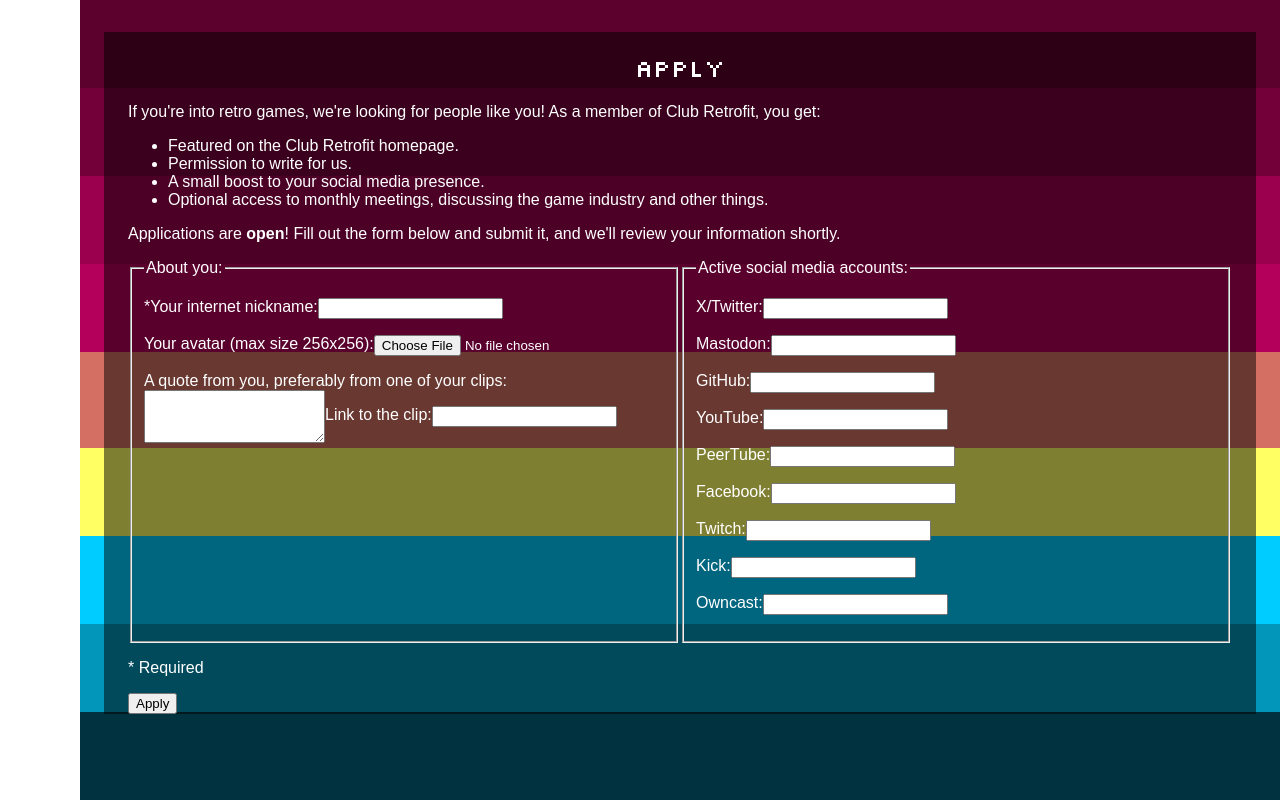
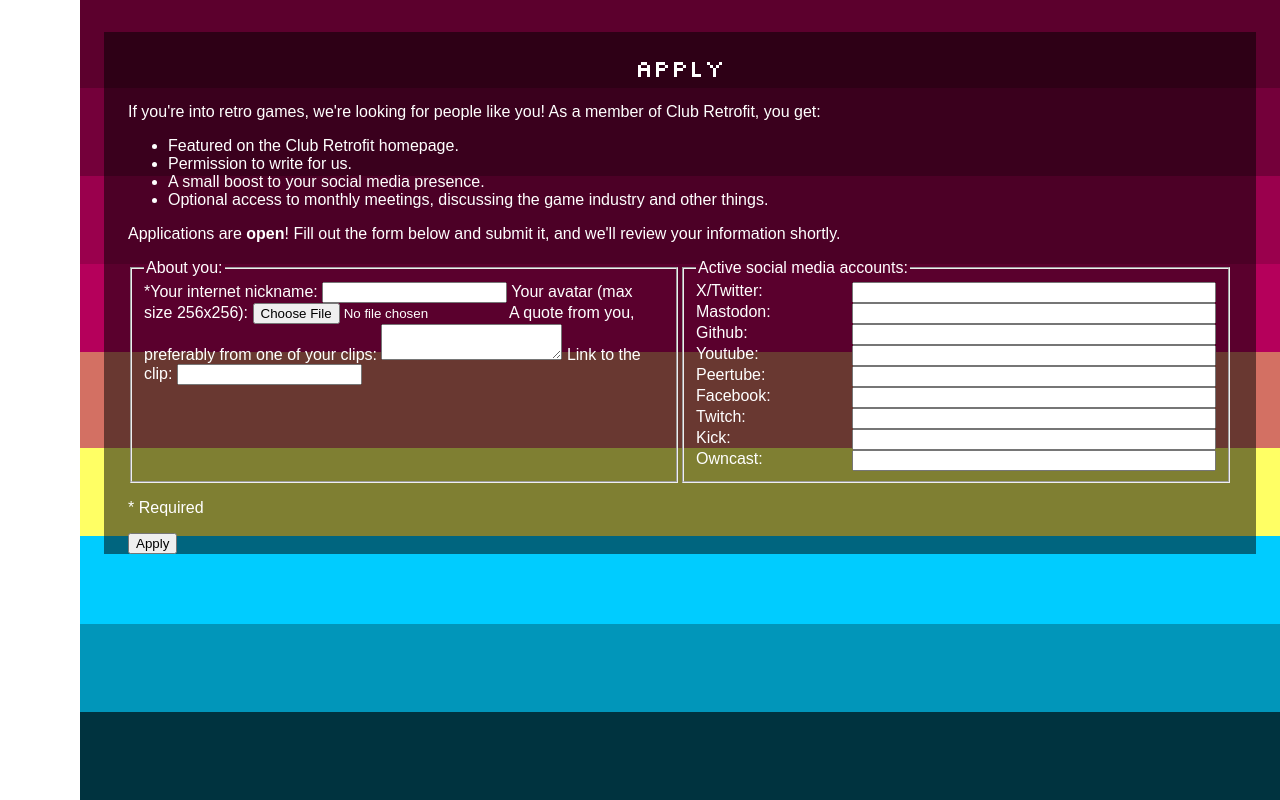
Before and after one commit to Talon1024/ClubRetrofit, a plain HTML site: page index.html in a window 1280 px wide. Shown: the part 3665-4465 px from the top of the page. Drawn offline with Linux system fonts and the light colour scheme.

Commit message:
Rework social media links in the application form
Use a grid layout for the social media links in the application form because it looks much nicer

```diff
--- a/assets/styles/apply.css
+++ b/assets/styles/apply.css
@@ -33,11 +33,8 @@
     flex-grow: 1;
 }
 
-#apply > div > form label {
-    display: flex;
-    margin: 1rem 0;
-    flex-flow: row wrap;
+#apply > div > form #social-medias {
+    display: grid;
+    grid-template-columns: 1fr 70%;
+    grid-auto-rows: auto;
 }
-
-#apply > div > form label > * {
-}
--- a/index.html
+++ b/index.html
@@ -227,17 +227,17 @@
 <label>Link to the clip: <input type="url" name="cliplink" pattern="https://(www
 |clips).twitch.tv/.*" maxlength="100" /></label>
 </fieldset>
-<fieldset>
+<fieldset id="social-medias">
 <legend>Active social media accounts:</legend>
-<label>X/Twitter: <input type="url" name="social_twitter" pattern="https://x.com/*" /></label>
-<label>Mastodon: <input type="url" name="social_mastodon" pattern="https://.*" /></label>
-<label>GitHub: <input type="url" name="social_github" pattern="https://github\.com/[^/]+" /></label>
-<label>YouTube: <input type="url" name="social_youtube" pattern="https://www\.youtube\.com/.*" /></label>
-<label>PeerTube: <input type="url" name="social_peertube" pattern="https://.*" /></label>
-<label>Facebook: <input type="url" name="social_facebook" pattern="https://www\.facebook\.com/.*" /></label>
-<label>Twitch: <input type="url" name="social_twitch" pattern="https://www\.twitch\.tv/.*" /></label>
-<label>Kick: <input type="url" name="social_kick" pattern="https://kick\.com/.*" /></label>
-<label>Owncast: <input type="url" name="social_owncast" pattern="https://.*" /></label>
+<label for="social_twitter">X/Twitter: </label><input type="url" name="social_twitter" pattern="https://x.com/*"/>
+<label for="social_mastodon">Mastodon: </label><input type="url" name="social_mastodon" pattern="https://.*"/>
+<label for="social_github">Github: </label><input type="url" name="social_github" pattern="https://github\.com/[^/]+"/>
+<label for="social_youtube">Youtube: </label><input type="url" name="social_youtube" pattern="https://www\.youtube\.com/.*"/>
+<label for="social_peertube">Peertube: </label><input type="url" name="social_peertube" pattern="https://.*"/>
+<label for="social_facebook">Facebook: </label><input type="url" name="social_facebook" pattern="https://www\.facebook\.com/.*"/>
+<label for="social_twitch">Twitch: </label><input type="url" name="social_twitch" pattern="https://www\.twitch\.tv/.*"/>
+<label for="social_kick">Kick: </label><input type="url" name="social_kick" pattern="https://kick\.com/.*"/>
+<label for="social_owncast">Owncast: </label><input type="url" name="social_owncast" pattern="https://.*"/>
 </fieldset>
 </div>
 <p>* Required</p>
```
